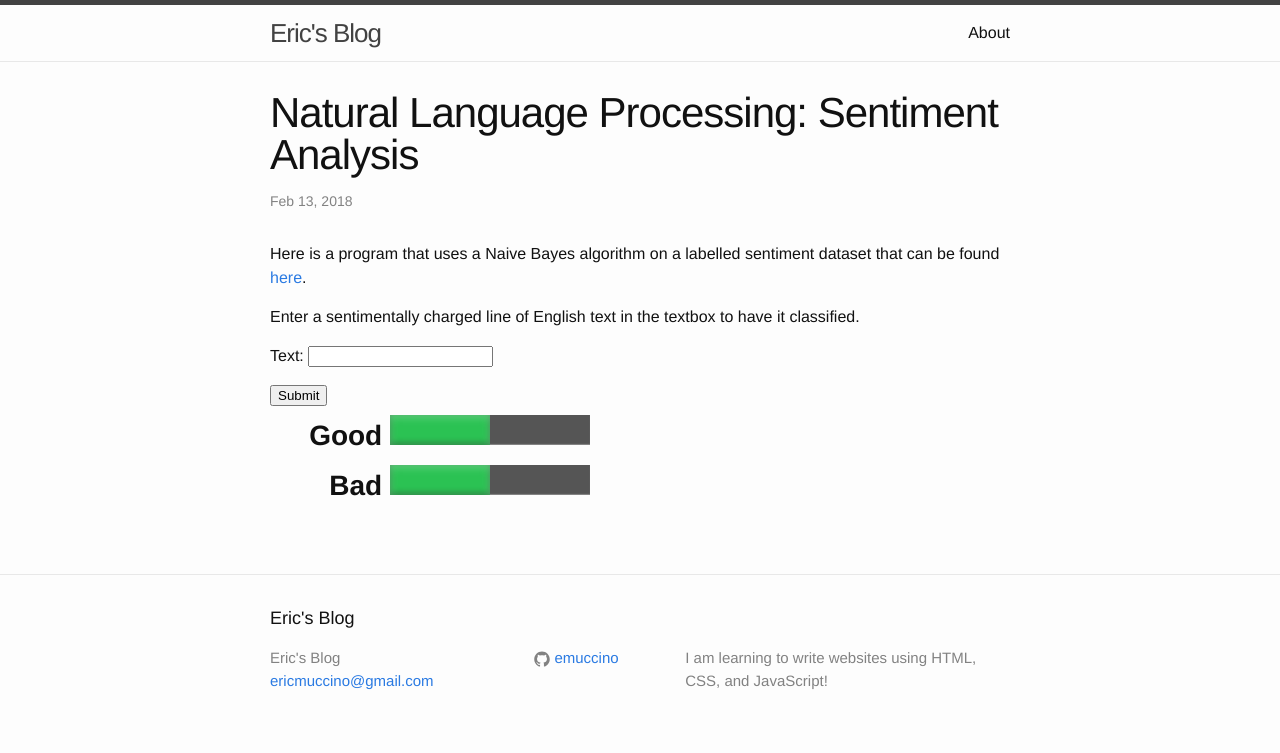
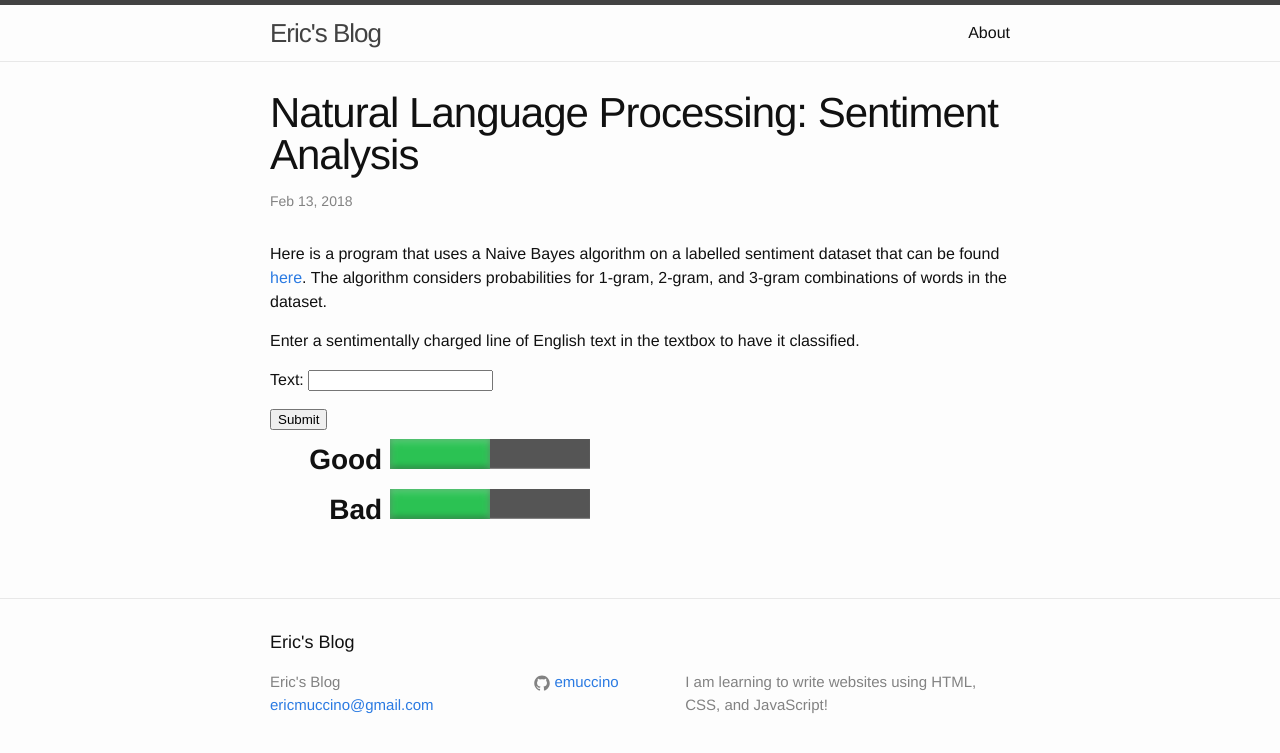
Before and after one commit to emuccino/emuccino.github.io, a Jekyll site: the page built from _posts/2018-02-13-sentiment-analysis.markdown, in a window 1280 px wide. Shown: the top 753 px of the page. Built offline with Jekyll 4.4.1, drawn with Linux system fonts in a browser that asks for light colours; nearby versions of some CDN libraries.

Commit message:
Update 2018-02-13-sentiment-analysis.markdown

```diff
--- a/_posts/2018-02-13-sentiment-analysis.markdown
+++ b/_posts/2018-02-13-sentiment-analysis.markdown
@@ -16,7 +16,7 @@ jsarr:
 
 <html>
     <body class = "post3">
-    <p>Here is a program that uses a Naive Bayes algorithm on a labelled sentiment dataset that can be found <a href="https://archive.ics.uci.edu/ml/datasets/Sentiment+Labelled+Sentences" target="_blank">here</a>.</p>
+    <p>Here is a program that uses a Naive Bayes algorithm on a labelled sentiment dataset that can be found <a href="https://archive.ics.uci.edu/ml/datasets/Sentiment+Labelled+Sentences" target="_blank">here</a>.  The algorithm considers probabilities for 1-gram, 2-gram, and 3-gram combinations of words in the dataset.</p>
     <p>Enter a sentimentally charged line of English text in the textbox to have it classified.</p>
         <div>
             <p>
```
